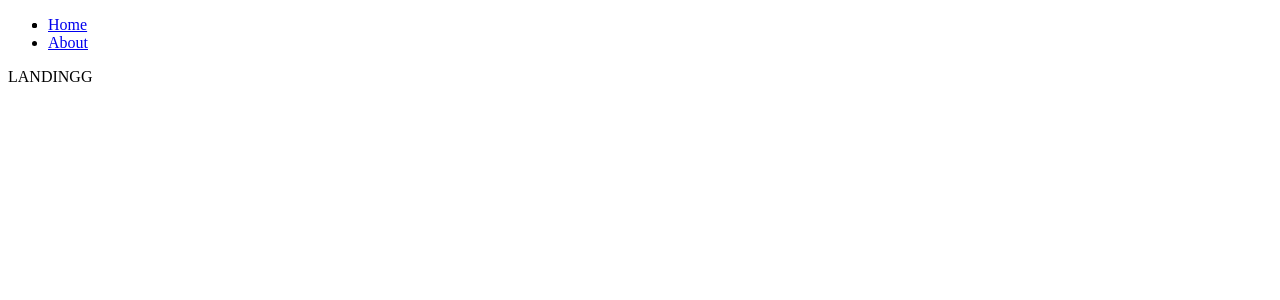
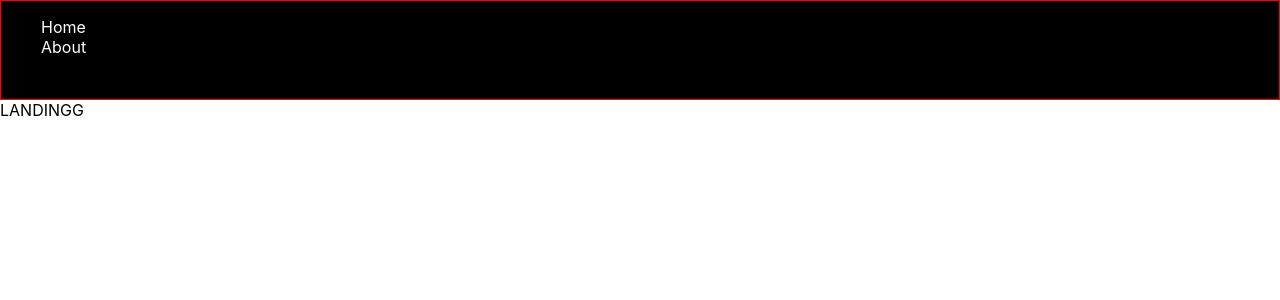
Before and after one commit to AngelRRand/testnextjsts, a Next.js app: page / in a window 1280 px wide. Shown: the top 300 px of the page. Built offline with nearby package versions, Linux system fonts and the light colour scheme.

Commit message:
modules css next, props

```diff
--- /dev/null
+++ b/app/component/Navigation.module.css
@@ -0,0 +1,14 @@
+.container{
+    display: flex;
+    background: #000;
+
+}
+
+.text{
+    color: white;
+}
+
+.vamo{
+    height: 100px;
+    border: 1px solid red;
+}
--- a/app/component/Navigation.tsx
+++ b/app/component/Navigation.tsx
@@ -1,6 +1,7 @@
 import Link from 'next/link'
 import React from 'react'
-
+import { Container } from '../../interface/types'
+import styles from './Navigation.module.css'
 
 const links = [{
   label: 'Home',
@@ -9,23 +10,20 @@ const links = [{
   label: 'About',
   route: '/about'
 }]
-const Navigation = () => {
+const Navigation:React.FC<Container> = ({a}) => {
   return (
-    <header>
+    <header className={`${styles.container} ${styles[a]}`}>
       <nav>
-
         <ul>
-          <li>
             {
               links.map(({label, route}) => (
                 <li key={route}>
-                  <Link href={route}>
+                  <Link className={styles.text} href={route}>
                     {label}
                   </Link>
                 </li>
               ))
             }
-          </li>
         </ul>
 
       </nav>
--- a/app/layout.tsx
+++ b/app/layout.tsx
@@ -1,5 +1,7 @@
 import Navigation from "./component/Navigation"
+import styles from './component/Navigation.module.css'
 
+import "../styles/globals.css"
 export default function RootLayout({
   children,
 }: {
@@ -11,7 +13,9 @@ export default function RootLayout({
         <title>My first app Next js</title>
       </head>
       <body>
-        <Navigation/>
+        <Navigation
+          a={'vamo'}
+        />
         {children}
       </body>
     </html>
--- /dev/null
+++ b/interface/types.ts
@@ -0,0 +1,3 @@
+export interface Container {
+    a: any
+}
--- a/styles/globals.css
+++ b/styles/globals.css
@@ -4,6 +4,7 @@ body {
   margin: 0;
   font-family: -apple-system, BlinkMacSystemFont, Segoe UI, Roboto, Oxygen,
     Ubuntu, Cantarell, Fira Sans, Droid Sans, Helvetica Neue, sans-serif;
+  box-sizing: border-box;
 }
 
 a {
@@ -19,6 +20,7 @@ a {
   html {
     color-scheme: dark;
   }
+
   body {
     color: white;
     background: black;
```
